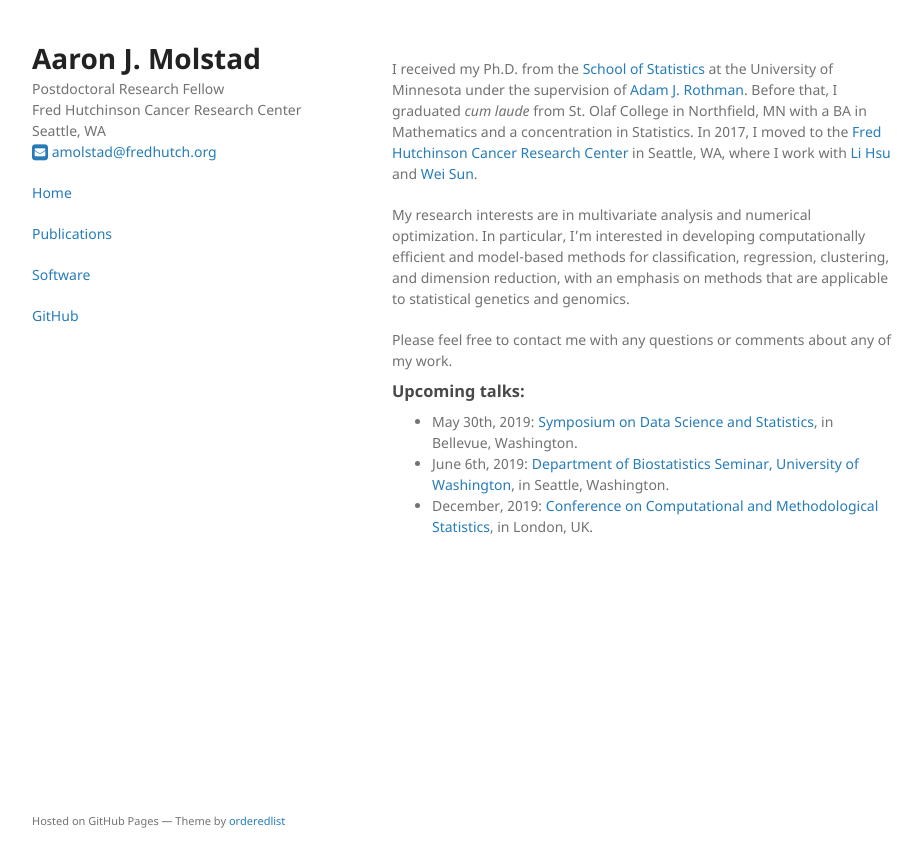
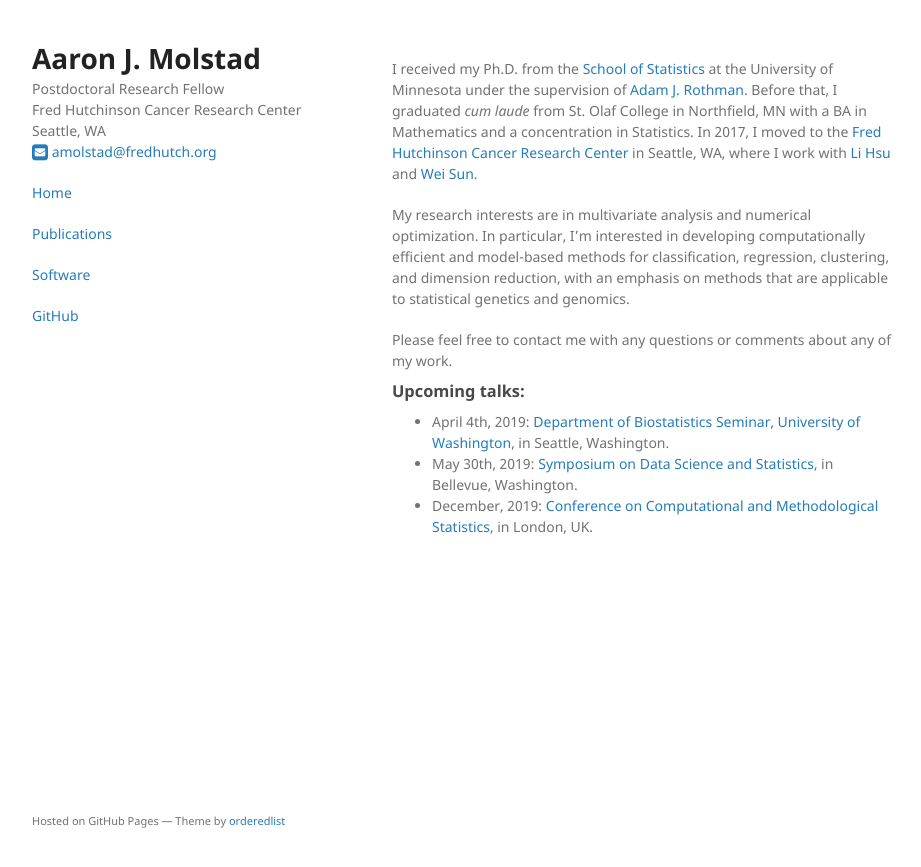
Before and after one commit to ajmolstad/ajmolstad.github.io, a Jekyll site: the page built from index.md, in a window 1280 px wide. Shown: the top 867 px of the page, without its empty margins (178-1099 px from the left). Built offline with Jekyll 4.4.1, drawn with Linux system fonts in a browser that asks for light colours.

Commit message:
Update index.md

```diff
--- a/index.md
+++ b/index.md
@@ -10,6 +10,6 @@ Please feel free to contact me with any questions or comments about any of my wo
 
 
 ### Upcoming talks:
+- April 4th, 2019: [Department of Biostatistics Seminar, University of Washington](https://www.biostat.washington.edu/node/9933), in Seattle, Washington.
 - May 30th, 2019: [Symposium on Data Science and Statistics](http://ww2.amstat.org/meetings/sdss/2019/), in Bellevue, Washington.
-- June 6th, 2019: [Department of Biostatistics Seminar, University of Washington](https://www.biostat.washington.edu/node/9933), in Seattle, Washington.
 - December, 2019: [Conference on Computational and Methodological Statistics](http://cmstatistics.org/CMStatistics2019/), in London, UK.
```
